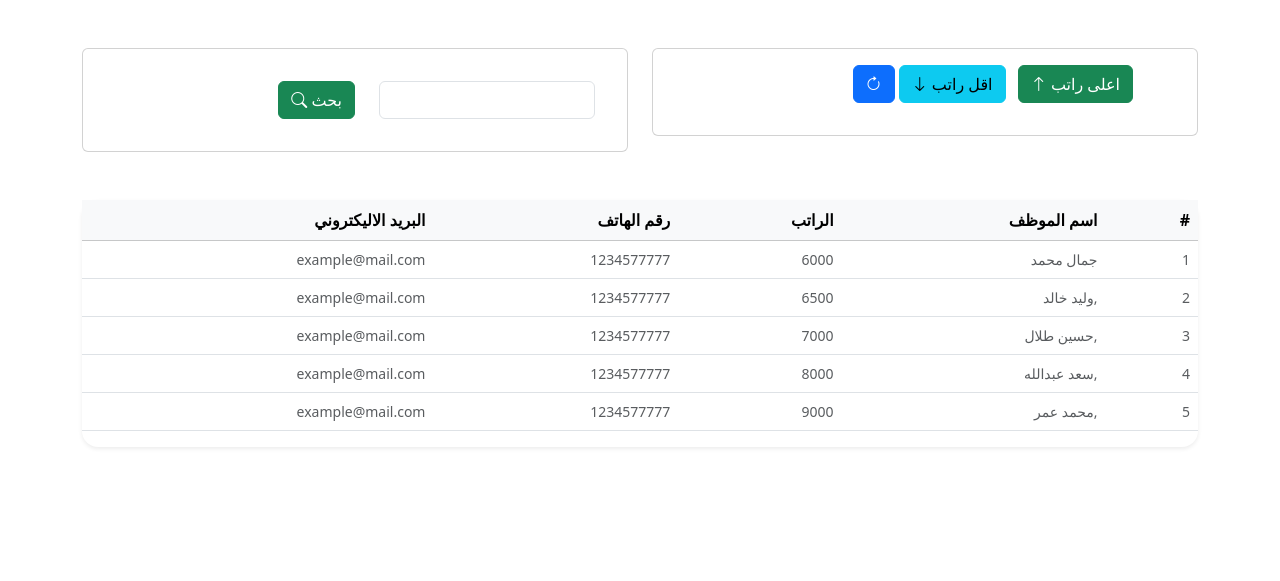
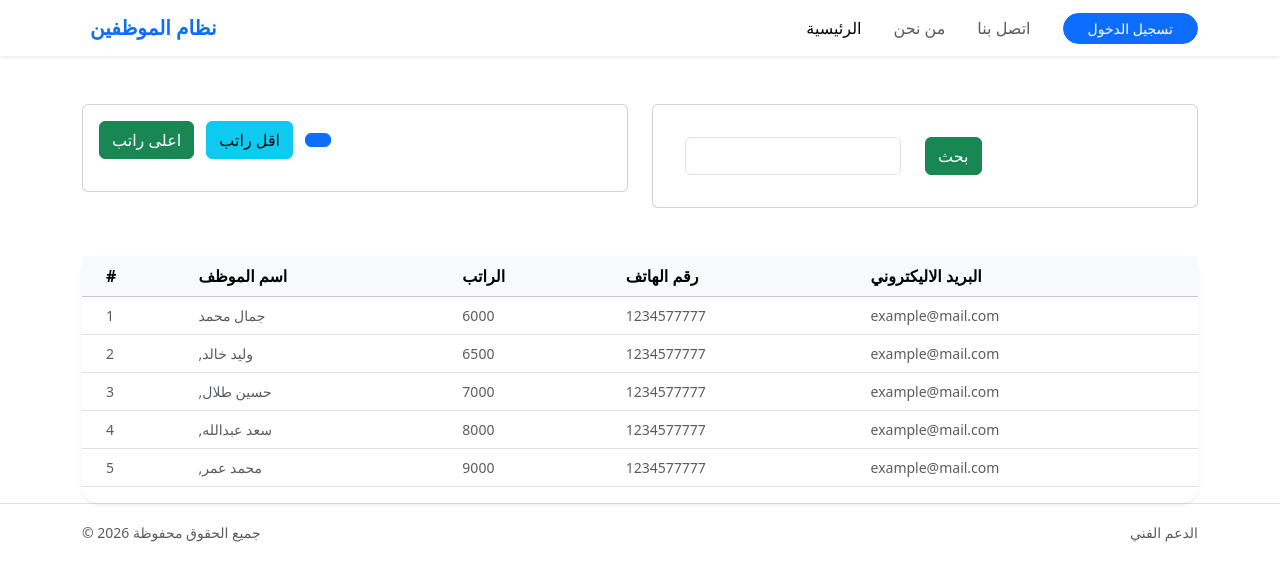
Before and after one commit to saadeng7807/Django_project, a Django app: page /emp/ in a window 1280 px wide. Shown: the top 581 px of the page. Run offline with Django 5.2, Linux system fonts and the light colour scheme; some libraries are stand-ins or nearby versions.

Commit message:
psd11122

```diff
--- /dev/null
+++ b/templates/base.html
@@ -0,0 +1,70 @@
+<!DOCTYPE html>
+<html lang="en">
+<head>
+    <meta charset="UTF-8">
+    <meta name="viewport" content="width=device-width, initial-scale=1.0">
+     <meta charset="UTF-8">
+    <meta name="viewport" content="width=device-width, initial-scale=1.0">
+    <title>Document</title>
+    {% load bootstrap5 %}
+    {% bootstrap_css %}
+    {% bootstrap_javascript %}
+    <title>Document</title>
+</head>
+<body>
+
+      <header>
+        <nav class="navbar navbar-expand-lg navbar-light bg-white shadow-sm mb-4">
+        <div class="container">
+            <a class="navbar-brand fw-bold text-primary d-flex align-items-center gap-2" href="/">
+                <i class="bi bi-briefcase-fill"></i> نظام الموظفين
+            </a>
+
+            <button class="navbar-toggler border-0" type="button" data-bs-toggle="collapse" data-bs-target="#navbarNav">
+                <span class="navbar-toggler-icon"></span>
+            </button>
+
+            <div class="collapse navbar-collapse" id="navbarNav">
+                <ul class="navbar-nav ms-auto">
+                    <li class="nav-item">
+                        <a class="nav-link px-3 active" href="/">الرئيسية</a>
+                    </li>
+                    <li class="nav-item">
+                        <a class="nav-link px-3" href="#">من نحن</a>
+                    </li>
+                    <li class="nav-item">
+                        <a class="nav-link px-3" href="#">اتصل بنا</a>
+                    </li>
+                </ul>
+
+                <div class="ms-lg-3 mt-3 mt-lg-0">
+                    <a href="#" class="btn btn-primary btn-sm rounded-pill px-4">تسجيل الدخول</a>
+                </div>
+            </div>
+        </div>
+    </nav>
+      </header>
+
+
+      <main>
+        {% block content %}
+
+        {% endblock %}
+      </main>
+
+
+       <footer class="bg-white border-top py-3 mt-auto">
+        <div class="container">
+            <div class="row align-items-center">
+                <div class="col-md-6 text-center text-md-start">
+                    <small class="text-muted">© 2026 جميع الحقوق محفوظة</small>
+                </div>
+                <div class="col-md-6 text-center text-md-end">
+                    <a href="#" class="text-muted small text-decoration-none">الدعم الفني</a>
+                </div>
+            </div>
+        </div>
+    </footer>
+
+</body>
+</html>
--- a/templates/employee.html
+++ b/templates/employee.html
@@ -1,19 +1,11 @@
-<!DOCTYPE html>
-<html lang="en">
-<head>
-    <meta charset="UTF-8">
-    <meta name="viewport" content="width=device-width, initial-scale=1.0">
-    <link rel="stylesheet" href="https://cdn.jsdelivr.net/npm/bootstrap-icons@1.13.1/font/bootstrap-icons.min.css">
-
-    <title>Document</title>
+ {% extends 'base.html' %}
 
 
-        {% load bootstrap5 %}
-        {% bootstrap_css %}
-        {% bootstrap_javascript %}
-</head>
-<body dir="rtl">
-   <div class="container">
+
+
+ {% block content %}
+
+    <div class="container">
 
 
     <div class="row mt-5">
@@ -97,5 +89,4 @@
         </div>
      </div>
    </div>
-</body>
-</html>
+ {% endblock %}
```
Also changed, not shown: templates/depts.html (+6 -13 lines).
